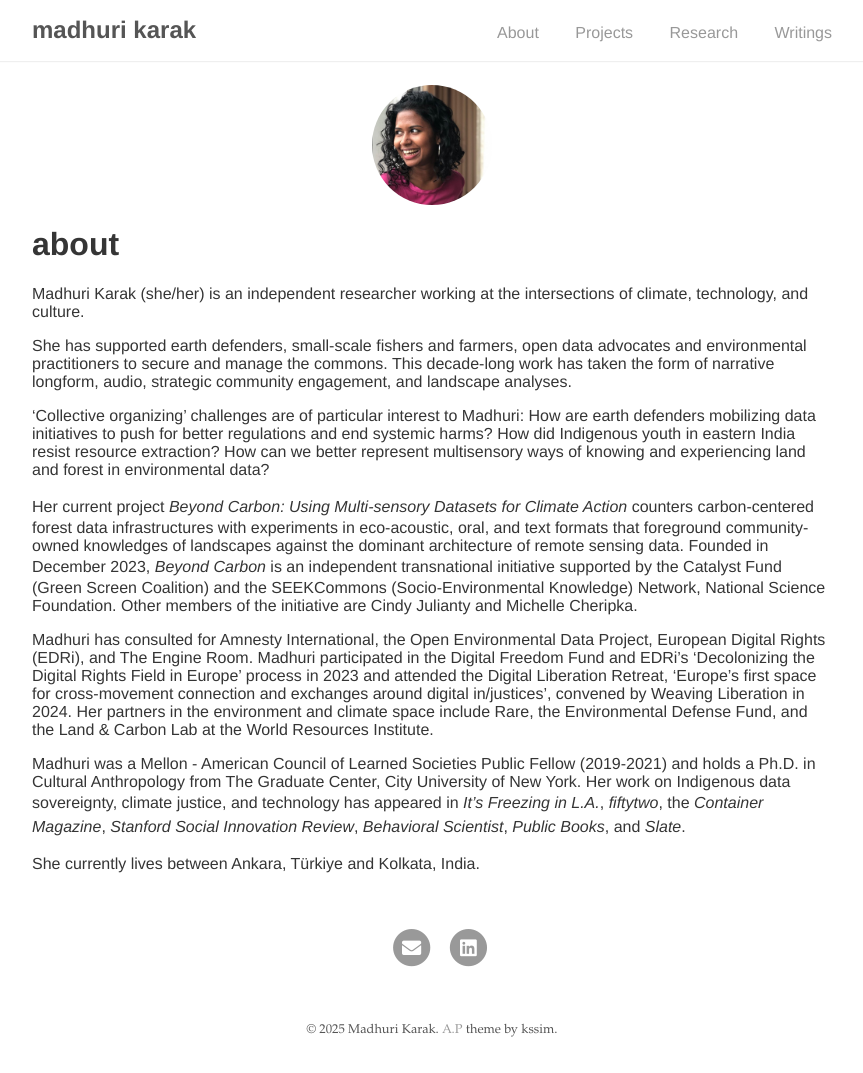
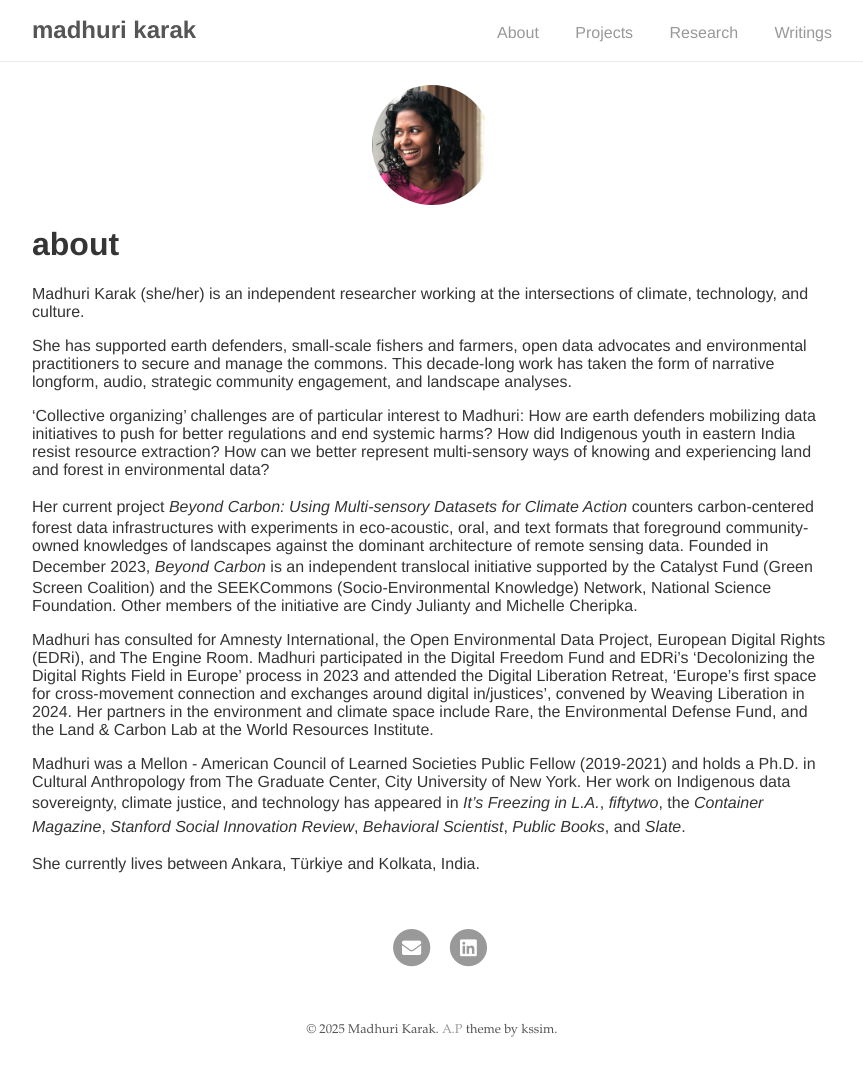
Before and after one commit to madhurikarak/madhurikarak.github.io, a Jekyll site: the page built from index.md, in a window 1280 px wide. Shown: the whole page, without its empty margins (208-1071 px from the left). Built offline with Jekyll 4.4.1, drawn with Linux system fonts in a browser that asks for light colours; our own code applies the rules of GitHub Pages for plain Markdown files.

Commit message:
Update index.md

```diff
--- a/index.md
+++ b/index.md
@@ -7,9 +7,9 @@ Madhuri Karak (she/her) is an independent researcher working at the intersection
 
 She has supported earth defenders, small-scale fishers and farmers, open data advocates and environmental practitioners to secure and manage the commons. This decade-long work has taken the form of narrative longform, audio, strategic community engagement, and landscape analyses.
 
-‘Collective organizing’ challenges are of particular interest to Madhuri: How are earth defenders mobilizing data initiatives to push for better regulations and end systemic harms? How did Indigenous youth in eastern India resist resource extraction? How can we better represent multisensory ways of knowing and experiencing land and forest in environmental data?
+‘Collective organizing’ challenges are of particular interest to Madhuri: How are earth defenders mobilizing data initiatives to push for better regulations and end systemic harms? How did Indigenous youth in eastern India resist resource extraction? How can we better represent multi-sensory ways of knowing and experiencing land and forest in environmental data?
 
-Her current project _Beyond Carbon: Using Multi-sensory Datasets for Climate Action_ counters carbon-centered forest data infrastructures with experiments in eco-acoustic, oral, and text formats that  foreground community-owned knowledges of landscapes against the dominant architecture of remote sensing data. Founded in December 2023, _Beyond Carbon_ is an independent transnational initiative supported by the Catalyst Fund (Green Screen Coalition) and the SEEKCommons (Socio-Environmental Knowledge) Network, National Science Foundation. Other members of the initiative are Cindy Julianty and Michelle Cheripka.
+Her current project _Beyond Carbon: Using Multi-sensory Datasets for Climate Action_ counters carbon-centered forest data infrastructures with experiments in eco-acoustic, oral, and text formats that  foreground community-owned knowledges of landscapes against the dominant architecture of remote sensing data. Founded in December 2023, _Beyond Carbon_ is an independent translocal initiative supported by the Catalyst Fund (Green Screen Coalition) and the SEEKCommons (Socio-Environmental Knowledge) Network, National Science Foundation. Other members of the initiative are Cindy Julianty and Michelle Cheripka.
 
 Madhuri has consulted for Amnesty International, the Open Environmental Data Project, European Digital Rights (EDRi), and The Engine Room. Madhuri participated in the Digital Freedom Fund and EDRi's 'Decolonizing the Digital Rights Field in Europe’ process in 2023 and attended the Digital Liberation Retreat, 'Europe's first space for cross-movement connection and exchanges around digital in/justices', convened by Weaving Liberation in 2024. Her partners in the environment and climate space include Rare, the Environmental Defense Fund, and the Land & Carbon Lab at the World Resources Institute.
 
```
